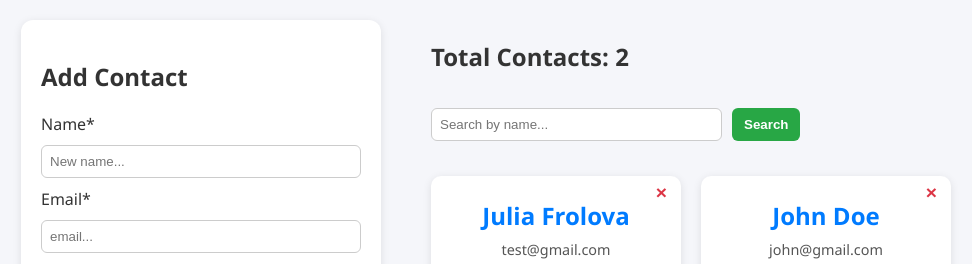
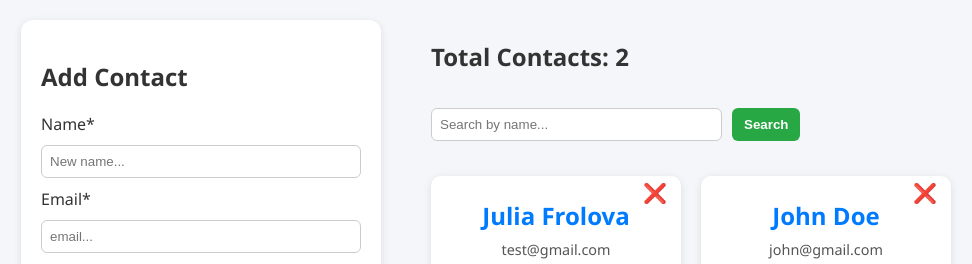
Before and after one commit to karmartir/exam-test, a React (Create React App) app: page / in a window 1280 px wide. Shown: the top 264 px of the page, without its empty margins (49-1021 px from the left). Built offline with nearby package versions, Linux system fonts and the light colour scheme.

Commit message:
Change delete emoji

```diff
--- a/src/App.js
+++ b/src/App.js
@@ -107,7 +107,7 @@ const App = () => {
                 className="delete-btn-x"
                 onClick={() => handleDelete(user.id)}
               >
-                ×
+                ❌
               </button>
               <h2>{user.name}</h2>
               <p>{user.email}</p>
```
